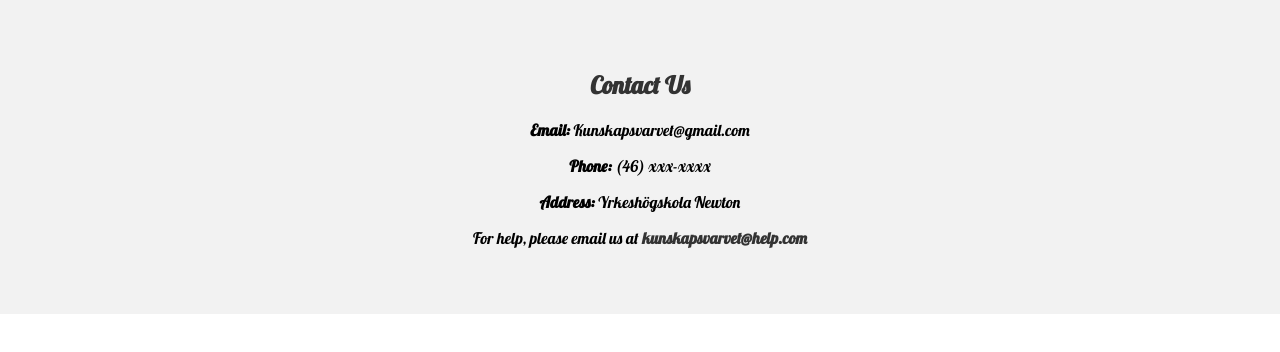
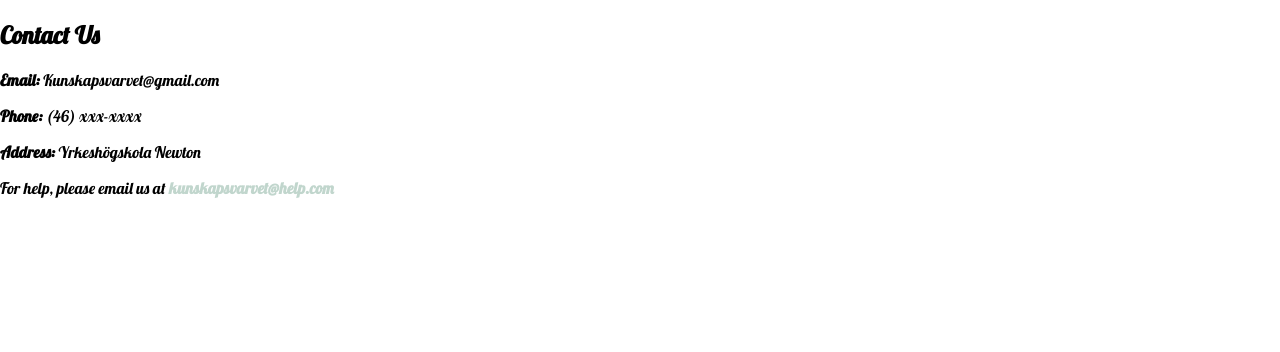
Before and after one commit to BlueHamdi/kunskapfrontend, a React (Create React App) app: page /Contact in a window 1280 px wide. Shown: the top 352 px of the page. Built offline with nearby package versions, Linux system fonts and the light colour scheme.

Commit message:
CONTACT ÄNDRING

```diff
--- a/src/components/Contact/Contact.js
+++ b/src/components/Contact/Contact.js
@@ -3,13 +3,13 @@
 
 const Contact = () => {
   return (
-    <div className="contact-info-container">
-      <h2 className="contact-info-header">Contact Us</h2>
+    <div className="contact-container">
+      <h2 className="contact-header">Contact Us</h2>
       <div className="contact-details">
         <p><strong>Email:</strong> Kunskapsvarvet@gmail.com</p>
         <p><strong>Phone:</strong> (46) xxx-xxxx</p>
         <p><strong>Address:</strong> Yrkeshögskola Newton</p>
-        <p className="contact-help-text">For help, please email us at <a href="mailto:kunskapsvarvet@help.com" className="contact-info-support-link">kunskapsvarvet@help.com</a></p>
+        <p className="contact-help-text">For help, please email us at <a href="mailto:kunskapsvarvet@help.com" className="contact-help-link">kunskapsvarvet@help.com</a></p>
       </div>
     </div>
   );
```
